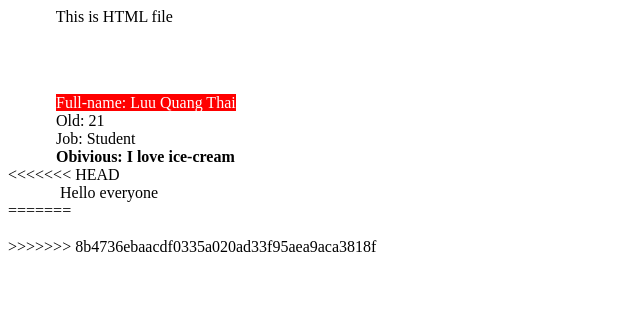
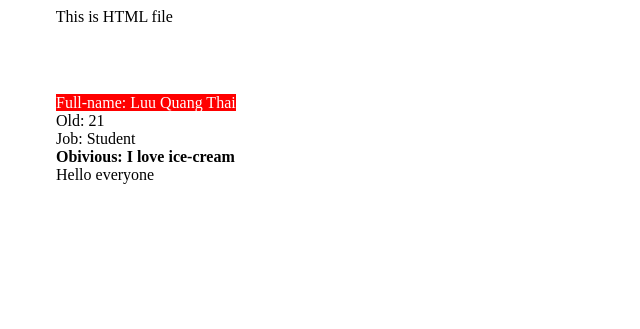
Before and after one commit to luuthai555/luuthai2.github.io, a plain HTML site: page index.html in a window 1280 px wide. Shown: the whole page, without its empty margins (0-640 px from the left). Drawn offline with Linux system fonts and the light colour scheme.

Commit message:
Update index.html

```diff
--- a/index.html
+++ b/index.html
@@ -14,11 +14,10 @@
             Old: 21
             Job: Student
             <b>Obivious: I love ice-cream</b>
-<<<<<<< HEAD
-             Hello everyone
-=======
+            Hello everyone
 
->>>>>>> 8b4736ebaacdf0335a020ad33f95aea9aca3818f
+
+
         </p>
     </pre>
 </body>
```
